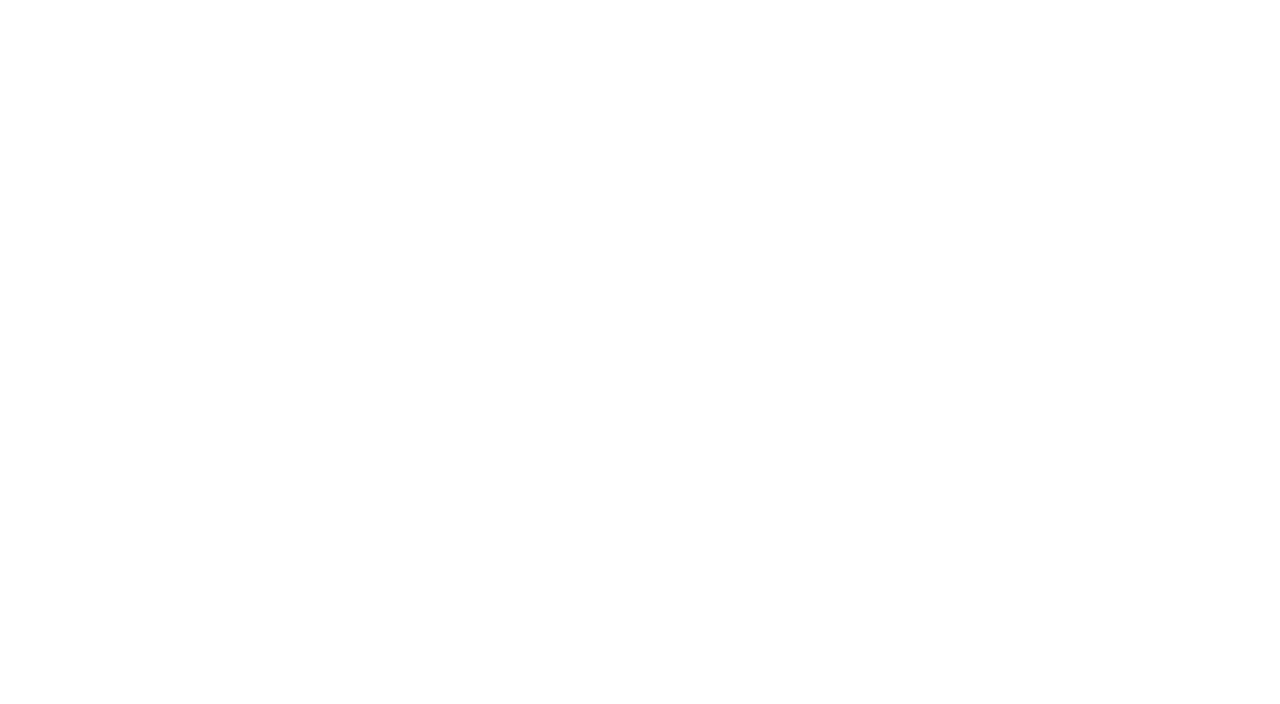
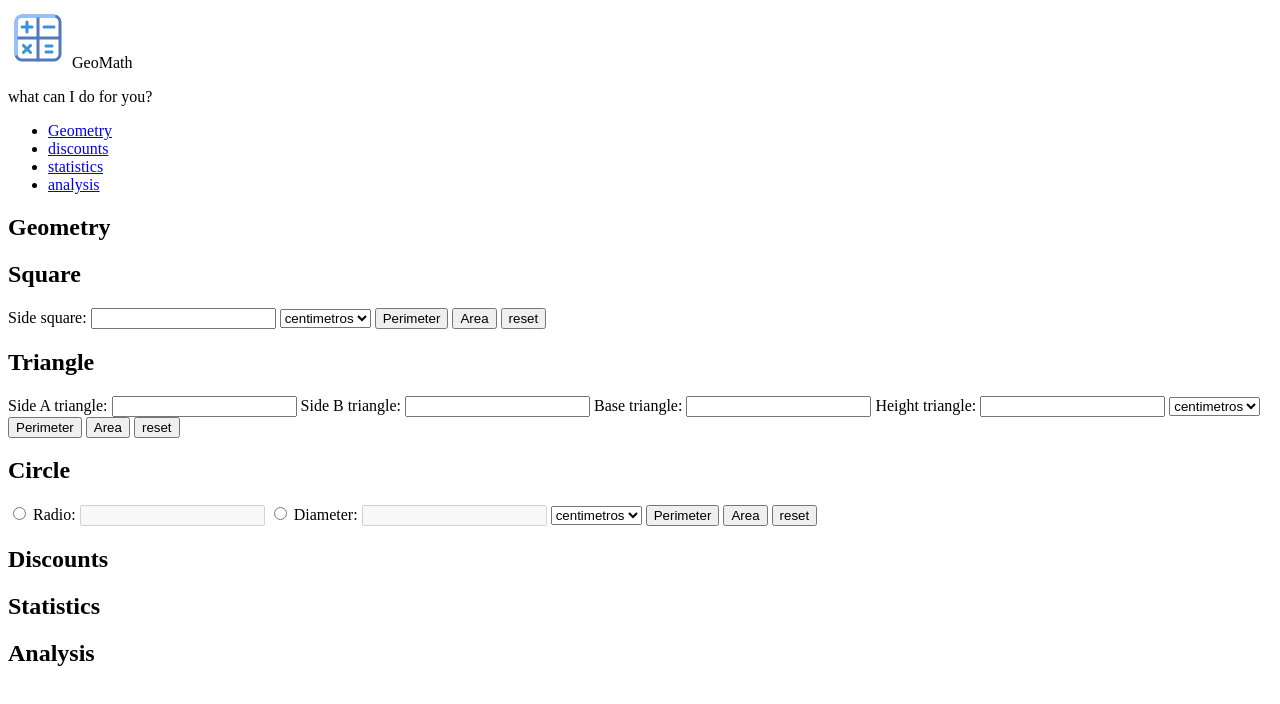
Before and after one commit to christopherdavideh/javascriptProject, a plain HTML site: page index.html in a window 1280 px wide. Drawn offline with Linux system fonts and the light colour scheme.

Commit message:
Add and Finished Geometry Section

```diff
--- a/index.html
+++ b/index.html
@@ -4,17 +4,129 @@
     <meta charset="UTF-8">
     <meta http-equiv="X-UA-Compatible" content="IE=edge">
     <meta name="viewport" content="width=device-width, initial-scale=1.0">
-    <title>Geometry WebApp</title>
+    <title>GeoMath WebApp</title>
 </head>
 <body>
     <header>
-
+        <picture>
+            <picture>
+                <source media="(min-width: 600px)"
+                        srcset="./src/icon/calipers_icon.svg" />
+                <source media="(min-width: 300px) and (max-width: 600px)"
+                        srcset="./src/icon/calipers_icon.svg" />
+                <source media="(max-width: 50px)"
+                        srcset="./src/icon/calipers_icon.svg" />
+                <img src="./src/icon/calipers_icon.svg" alt="logo--header geometry"  width="60" height="60"/>
+            </picture>
+            <span>GeoMath</span>
+        </picture>
     </header>
     <main>
-
+        <section>
+            <p>what can I do for you?</p>
+            <nav>
+                <ul>
+                    <li><a href="#geometry">Geometry</a></li>
+                    <li><a href="#discounts">discounts</a></li>
+                    <li><a href="#statistics">statistics</a></li>
+                    <li><a href="#analysis">analysis</a></li>
+                </ul>
+            </nav>
+        </section>
+        <section id="geometry">
+            <h2>Geometry</h2>
+            <article>
+                <h2>Square</h2>
+                <form action="">
+                    <label for="side_square">
+                        Side square:
+                    </label>
+                    <input type="number" id="side_square" name="side_square" required>
+                    <select name="measure_square" id="measure_square" title="medida">
+                        <option value="cm">centimetros</option>
+                        <option value="mm">milimitros</option>
+                        <option value="m">metros</option>
+                        <option value="km">kilometros</option>
+                    </select>
+                    <button type="button" title="Perimeter" onclick="getPerimeterSquare()">Perimeter</button>
+                    <button type="button" title="Area" onclick="getAreaSquare()">Area</button>
+                    <input type="reset" value="reset">
+                </form>
+                <span id="result_square"></span>
+            </article>
+            <article>
+                <h2>Triangle</h2>
+                <form action="">
+                    <label for="side_triangleA">
+                        Side A triangle:
+                    </label>
+                    <input type="number" id="side_triangleA" name="side_triangleA" required>
+                    <label for="side_triangleB">
+                        Side B triangle:
+                    </label>
+                    <input type="number" id="side_triangleB" name="side_triangleB" required>
+                    <label for="base_triangle">
+                        Base triangle:
+                    </label>
+                    <input type="number" id="base_triangle" name="base_triangle">
+                    <label for="height_triangle">
+                        Height triangle:
+                    </label>
+                    <input type="number" id="height_triangle" name="height_triangle" required>
+                    <select name="measure_triangle" id="measure_triangle" title="medida">
+                        <option value="cm">centimetros</option>
+                        <option value="mm">milimitros</option>
+                        <option value="m">metros</option>
+                        <option value="km">kilometros</option>
+                    </select>
+                    <button type="button" title="Perimeter" onclick="getPerimeterTriangle()">Perimeter</button>
+                    <button type="button" title="Area" onclick="getAreaTriangle()">Area</button>
+                    <input type="reset" value="reset">
+                </form>
+                <span id="result_triangle"></span>
+            </article>
+            <article>
+                <h2>Circle</h2>
+                <form action="">
+                    <input type="radio" name="radio_check" id="radio_check">
+                    <label for="radio_check">
+                        Radio:
+                        <input type="number" id="radio" name="radio" required disabled>
+                    </label>
+                    <input type="radio" name="radio_check" id="diameter_check">
+                    <label for="diameter_check">
+                        Diameter:
+                        <input type="number" id="diameter" name="diameter" required disabled>
+                    </label>
+                    <select name="measure_circle" id="measure_circle" title="medida">
+                        <option value="cm">centimetros</option>
+                        <option value="mm">milimitros</option>
+                        <option value="m">metros</option>
+                        <option value="km">kilometros</option>
+                    </select>
+                    <button type="button" title="Perimeter" onclick="getPerimeterCircle()">Perimeter</button>
+                    <button type="button" title="Area" onclick="getAreaCircle()">Area</button>
+                    <input type="reset" value="reset">
+                </form>
+                <span id="result_circle"></span>
+            </article>
+        </section>
+        <section id="discounts">
+            <h2>Discounts</h2>
+            <article></article>
+        </section>
+        <section id="statistics">
+            <h2>Statistics</h2>
+            <article></article>
+        </section>
+        <section id="analysis">
+            <h2>Analysis</h2>
+            <article></article>
+        </section>
     </main>
     <footer>
 
     </footer>
+    <script src="./src/js/main.js"></script>
 </body>
 </html>
--- a/src/js/main.js
+++ b/src/js/main.js
@@ -0,0 +1,177 @@
+const PI = Math.PI;
+
+const radio = document.getElementById("radio");
+const diameter = document.getElementById("diameter");
+
+document.getElementById('radio_check').addEventListener('click', function(e) {
+    //console.log('Vamos a habilitar el input text');
+    radio.disabled = false;
+    diameter.value = "";
+    diameter.disabled = true;
+});
+
+document.getElementById('diameter_check').addEventListener('click', function(e) {
+    //console.log('Vamos a habilitar el input text');
+    diameter.disabled = false;
+    radio.value = "";
+    radio.disabled = true;
+});
+
+function PerimeterSquare(side){
+    return side * 4;
+}
+
+function AreaSquare(side){
+    return side ** 2;
+}
+
+function PerimeterTriangle(sideA, sideB, base){
+    return parseInt(sideA) + parseInt(sideB) + parseInt(base);
+}
+
+function HeightTriangle(side, base){
+    const middleBase = base / 2;
+    return Math.sqrt((side ** 2) + (middleBase ** 2));
+
+}
+
+function AreaTriangle(base, height){
+    return ((base * height)/2).toFixed(3);
+}
+
+function PerimeterCircleRadio(radio){
+    return (radio * 2 * PI).toFixed(3);
+}
+
+function PerimeterCircleDiameter(diameter){
+    return (diameter * PI).toFixed(3);
+}
+
+function AreaCircleRadio(radio){
+    return (radio ** 2 * PI).toFixed(3);
+}
+
+function AreaCircleDiameter(diameter){
+    return ((diameter/2)**2 * PI).toFixed(3);
+}
+
+// Connect with HTML
+
+//#region Square Action
+
+function getPerimeterSquare(){
+    const side = document.getElementById("side_square");
+    const measure = document.getElementById("measure_square");
+    const result_square = document.getElementById("result_square");
+
+    const perimeter = PerimeterSquare(side.value);
+    //console.log(perimeter + " " + measure.value)
+    result_square.textContent = `Perimeter: ${perimeter} ${measure.value}`;
+
+}
+
+function getAreaSquare(){
+    const side = document.getElementById("side_square");
+    const measure = document.getElementById("measure_square");
+    const result_square = document.getElementById("result_square");
+
+    const area = AreaSquare(side.value);
+    result_square.textContent = `Area: ${area} ${measure.value}²`;
+
+}
+//#endregion
+
+//#region Triangle Action
+function getPerimeterTriangle(){
+    const sideA = document.getElementById("side_triangleA");
+    const sideB = document.getElementById("side_triangleB");
+    const base = document.getElementById("base_triangle");
+    const height = document.getElementById("height_triangle");
+    const measure = document.getElementById("measure_triangle");
+    const result_triangle = document.getElementById("result_triangle");
+    if (sideA.value === "" || sideB.value === "" || base.value ==="") {
+        console.error("Need the 3 sides of triangle to calculate the perimeter");
+    }else{
+        const perimeter = PerimeterTriangle(sideA.value, sideB.value, base.value);
+        //console.log(perimeter + " " + measure.value)
+        result_triangle.textContent = `Perimeter: ${perimeter} ${measure.value}`;
+
+    }
+
+}
+
+function getAreaTriangle(){
+    const sideA = document.getElementById("side_triangleA");
+    const sideB = document.getElementById("side_triangleB");
+    const base = document.getElementById("base_triangle");
+    const height = document.getElementById("height_triangle");
+    const measure = document.getElementById("measure_triangle");
+    const result_triangle = document.getElementById("result_triangle");
+    if (height.value === "") {
+        if (sideA.value !== "" && sideB.value === "" && base.value !== "") {
+            const get_height = HeightTriangle(sideA.value, base.value);
+            const area = AreaTriangle(base.value, get_height);
+            result_triangle.textContent = `Area: ${area} ${measure.value}²`;
+
+        } else if (sideA.value === "" && sideB.value !== "" && base.value !== "") {
+            const get_height = HeightTriangle(sideB.value, base.value);
+            const area = AreaTriangle(base.value, get_height);
+            result_triangle.textContent = `Area: ${area} ${measure.value}²`;
+        } else if (sideA.value !== "" && sideB.value !== "" && base.value !== "") {
+            const get_height = HeightTriangle(sideA.value, base.value);
+            const area = AreaTriangle(base.value, get_height);
+            result_triangle.textContent = `Area: ${area} ${measure.value}²`;
+        } else {
+            console.error("enter min. 1 side of the triangle and the base to calculate the area")
+        }
+    } else {
+        if (base.value !== "") {
+            const area = AreaTriangle(base.value, height.value);
+            result_triangle.textContent = `Area: ${area} ${measure.value}²`;
+        }else{
+            console.error("Need the height of the triangle to calculate the area")
+        }
+    }
+
+    //const area = Areatriangle(side.value);
+    //result_triangle.textContent = `Area: ${area} ${measure.value}²`;
+
+}
+//#endregion
+
+//#region Circle Action
+
+function getPerimeterCircle(){
+    const measure = document.getElementById("measure_circle");
+    const result_circle = document.getElementById("result_circle");
+
+    if (radio.value !== "" && diameter.value ==="") {
+        const perimeter_radio = PerimeterCircleRadio(radio.value);
+        result_circle.textContent = `Perimeter: ${perimeter_radio} ${measure.value}`;
+
+    } else if (radio.value === "" && diameter.value !==""){
+        const perimeter_diameter = PerimeterCircleDiameter(diameter.value)
+        result_circle.textContent = `Perimeter: ${perimeter_diameter} ${measure.value}`;
+
+    } else {
+        console.error("Enter the radio or diameter to calculate the perimeter");
+    }
+}
+
+function getAreaCircle(){
+    const measure = document.getElementById("measure_circle");
+    const result_circle = document.getElementById("result_circle");
+    if (radio.value !== "" && diameter.value ==="") {
+        const area_radio = AreaCircleRadio(radio.value);
+        result_circle.textContent = `Area: ${area_radio} ${measure.value}²`;
+
+    } else if (radio.value === "" && diameter.value !==""){
+        const area_diameter = AreaCircleDiameter(diameter.value)
+        result_circle.textContent = `Area: ${area_diameter} ${measure.value}²`;
+
+    } else {
+        console.error("Enter the radio or diameter to calculate the area");
+    }
+}
+
+//#endregion
```
Also changed, not shown: src/icon/calipers_icon.svg (added).
